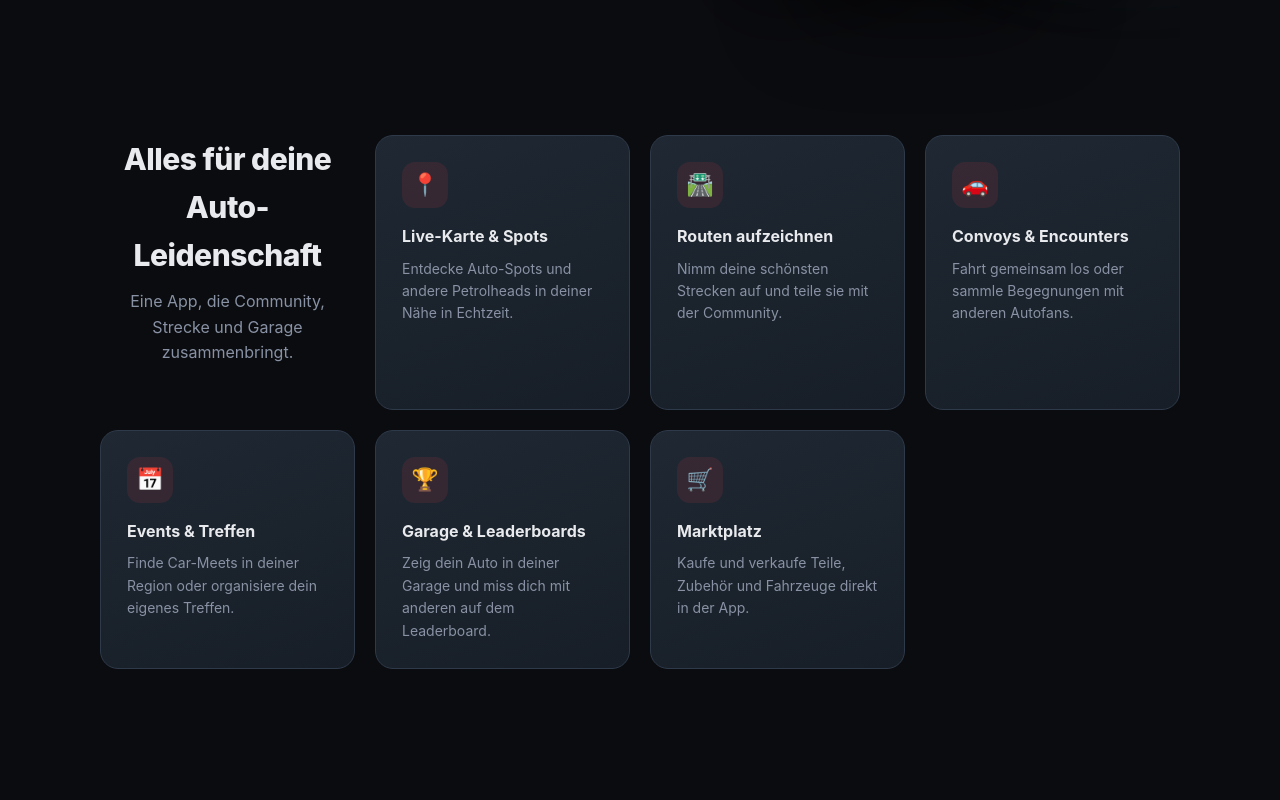
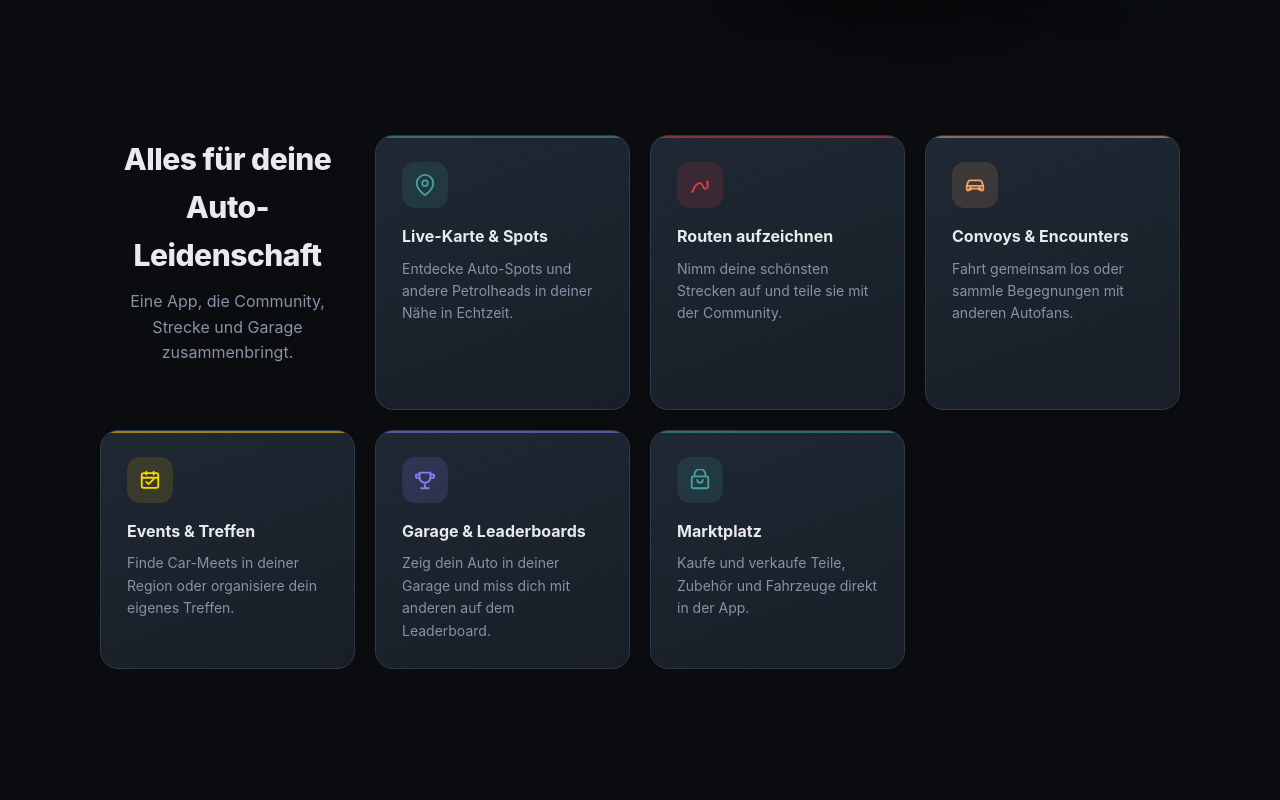
Before and after one commit to Grud0n/drivelink-website, a plain HTML site: page index.html in a window 1280 px wide. Shown: the part 680-1480 px from the top of the page. Drawn offline with Linux system fonts and the light colour scheme.

Commit message:
Feature-Icons: SVG statt Emoji, je eigene Akzentfarbe
- Emoji-Icons durch saubere Linien-SVGs ersetzt (wirkten auf dunklen
  Karten generisch/unpolished)
- Jede Feature-Karte bekommt eine eigene Akzentfarbe, dieselben Töne wie
  in der App (Teal, Rot, Amber, Gold, Lila) statt einheitlichem Rot-Ton
- Dezenter Farbstreifen oben an jeder Karte + Hover-Rahmen in der
  jeweiligen Akzentfarbe für mehr visuelle Unterscheidung

```diff
--- a/index.html
+++ b/index.html
@@ -67,33 +67,45 @@
         <p>Eine App, die Community, Strecke und Garage zusammenbringt.</p>
       </div>
 
-      <div class="feature">
-        <div class="icon">📍</div>
+      <div class="feature" style="--accent: var(--teal); --accent-soft: var(--teal-soft);">
+        <div class="icon">
+          <svg width="22" height="22" viewBox="0 0 24 24" fill="none" stroke="currentColor" stroke-width="2" stroke-linecap="round" stroke-linejoin="round"><path d="M21 10c0 7-9 13-9 13s-9-6-9-13a9 9 0 0 1 18 0z"/><circle cx="12" cy="10" r="3"/></svg>
+        </div>
         <h3>Live-Karte &amp; Spots</h3>
         <p>Entdecke Auto-Spots und andere Petrolheads in deiner Nähe in Echtzeit.</p>
       </div>
-      <div class="feature">
-        <div class="icon">🛣️</div>
+      <div class="feature" style="--accent: var(--red); --accent-soft: var(--red-soft);">
+        <div class="icon">
+          <svg width="22" height="22" viewBox="0 0 24 24" fill="none" stroke="currentColor" stroke-width="2" stroke-linecap="round" stroke-linejoin="round"><path d="M4 19c2-6 4-9 8-9s2 6 6 6 2-7 2-7"/><circle cx="4" cy="19" r="1.4" fill="currentColor" stroke="none"/><circle cx="20" cy="9" r="1.4" fill="currentColor" stroke="none"/></svg>
+        </div>
         <h3>Routen aufzeichnen</h3>
         <p>Nimm deine schönsten Strecken auf und teile sie mit der Community.</p>
       </div>
-      <div class="feature">
-        <div class="icon">🚗</div>
+      <div class="feature" style="--accent: var(--warning); --accent-soft: var(--warning-soft);">
+        <div class="icon">
+          <svg width="22" height="22" viewBox="0 0 24 24" fill="none" stroke="currentColor" stroke-width="2" stroke-linecap="round" stroke-linejoin="round"><path d="M3 13l1.6-4.8A2 2 0 0 1 6.5 7h11a2 2 0 0 1 1.9 1.2L21 13"/><path d="M3 13h18v4a1 1 0 0 1-1 1h-1a1 1 0 0 1-1-1v-1H6v1a1 1 0 0 1-1 1H4a1 1 0 0 1-1-1v-4z"/><circle cx="7" cy="16" r="1"/><circle cx="17" cy="16" r="1"/></svg>
+        </div>
         <h3>Convoys &amp; Encounters</h3>
         <p>Fahrt gemeinsam los oder sammle Begegnungen mit anderen Autofans.</p>
       </div>
-      <div class="feature">
-        <div class="icon">📅</div>
+      <div class="feature" style="--accent: var(--gold); --accent-soft: var(--gold-soft);">
+        <div class="icon">
+          <svg width="22" height="22" viewBox="0 0 24 24" fill="none" stroke="currentColor" stroke-width="2" stroke-linecap="round" stroke-linejoin="round"><rect x="3" y="4.5" width="18" height="16" rx="2"/><path d="M3 9.5h18M8 3v3M16 3v3"/><path d="M8 14l2.5 2.5L16 11"/></svg>
+        </div>
         <h3>Events &amp; Treffen</h3>
         <p>Finde Car-Meets in deiner Region oder organisiere dein eigenes Treffen.</p>
       </div>
-      <div class="feature">
-        <div class="icon">🏆</div>
+      <div class="feature" style="--accent: var(--purple); --accent-soft: var(--purple-soft);">
+        <div class="icon">
+          <svg width="22" height="22" viewBox="0 0 24 24" fill="none" stroke="currentColor" stroke-width="2" stroke-linecap="round" stroke-linejoin="round"><path d="M8 21h8M12 17v4"/><path d="M6 4h12v5a6 6 0 0 1-12 0V4z"/><path d="M6 6H4a2 2 0 0 0 0 4h2M18 6h2a2 2 0 0 1 0 4h-2"/></svg>
+        </div>
         <h3>Garage &amp; Leaderboards</h3>
         <p>Zeig dein Auto in deiner Garage und miss dich mit anderen auf dem Leaderboard.</p>
       </div>
-      <div class="feature">
-        <div class="icon">🛒</div>
+      <div class="feature" style="--accent: var(--teal); --accent-soft: var(--teal-soft);">
+        <div class="icon">
+          <svg width="22" height="22" viewBox="0 0 24 24" fill="none" stroke="currentColor" stroke-width="2" stroke-linecap="round" stroke-linejoin="round"><path d="M6 8V6a6 6 0 0 1 12 0v2"/><rect x="3" y="8" width="18" height="13" rx="2"/><path d="M9 12a3 3 0 0 0 6 0"/></svg>
+        </div>
         <h3>Marktplatz</h3>
         <p>Kaufe und verkaufe Teile, Zubehör und Fahrzeuge direkt in der App.</p>
       </div>
--- a/styles.css
+++ b/styles.css
@@ -6,7 +6,15 @@
   --border: #2E3A4A;
   --red: #E63946;
   --red-2: #C1121F;
+  --red-soft: rgba(230, 57, 70, 0.14);
   --teal: #45A29E;
+  --teal-soft: rgba(69, 162, 158, 0.14);
+  --warning: #F4A261;
+  --warning-soft: rgba(244, 162, 97, 0.14);
+  --gold: #FFD700;
+  --gold-soft: rgba(255, 215, 0, 0.12);
+  --purple: #8B7CF6;
+  --purple-soft: rgba(139, 124, 246, 0.16);
   --text-primary: #E8EAED;
   --text-secondary: #8892A4;
   --text-muted: #4A5568;
@@ -339,25 +347,35 @@ nav.site a:hover { color: var(--text-primary); text-decoration: none; }
 }
 
 .feature {
+  position: relative;
   background: linear-gradient(160deg, var(--slate), var(--slate-2));
   border: 1px solid var(--border);
   border-radius: 18px;
   padding: 26px;
+  overflow: hidden;
   transition: transform 0.25s ease, border-color 0.25s ease, box-shadow 0.25s ease;
+}
+.feature::before {
+  content: '';
+  position: absolute;
+  top: 0; left: 0; right: 0;
+  height: 2px;
+  background: var(--accent);
+  opacity: 0.55;
 }
 .feature:hover {
   transform: translateY(-4px);
-  border-color: rgba(230, 57, 70, 0.35);
+  border-color: var(--accent);
   box-shadow: 0 20px 40px rgba(0, 0, 0, 0.35);
 }
 
 .feature .icon {
   width: 46px; height: 46px;
   display: flex; align-items: center; justify-content: center;
-  font-size: 22px;
+  color: var(--accent);
   border-radius: 13px;
   margin-bottom: 16px;
-  background: rgba(230, 57, 70, 0.12);
+  background: var(--accent-soft);
 }
 
 .feature h3 {
```
